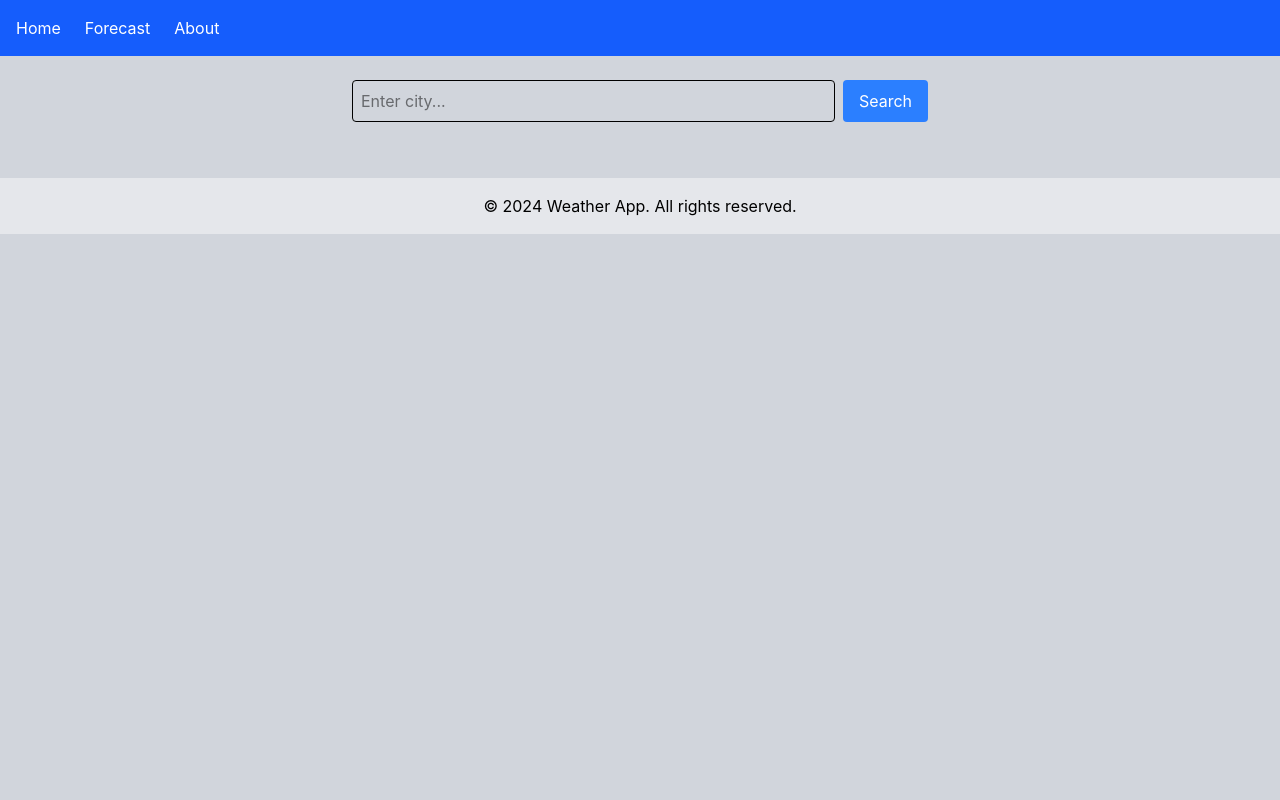
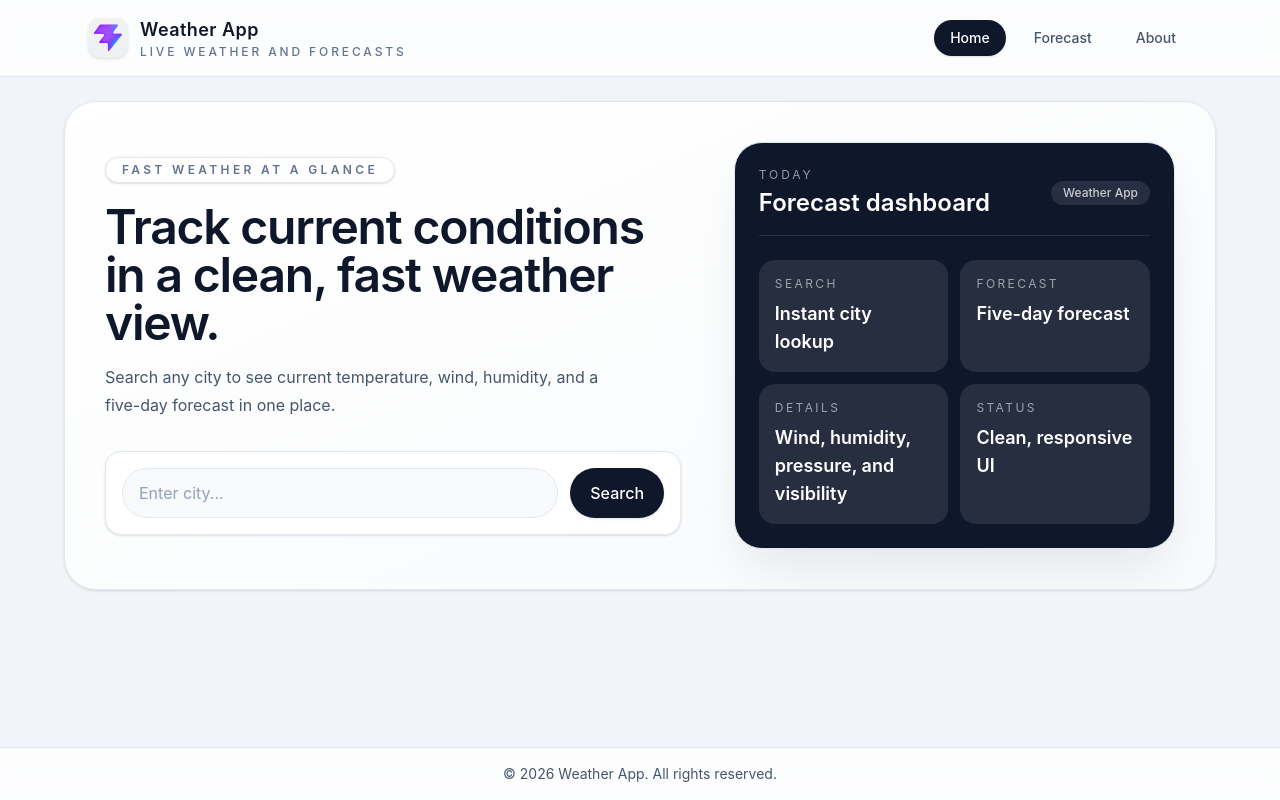
Before and after one commit to Abukiya/skye, a React (Vite) app: page / in a window 1280 px wide. Built offline with nearby package versions, Linux system fonts and the light colour scheme.

Commit message:
improved the overall ui ux

```diff
--- a/src/App.jsx
+++ b/src/App.jsx
@@ -8,22 +8,20 @@ import About from "./pages/About"
 function App() {
   return (
     <BrowserRouter>
-      <div className="min-h-screen bg-gray-300">
-
+      <div className="min-h-screen flex flex-col bg-slate-100 text-slate-900">
         <Navbar />
 
-        <div className="p-6">
+        <main className="flex-1 p-6">
           <Routes>
             <Route path="/" element={<Home />} />
             <Route path="/forecast" element={<Forecast />} />
             <Route path="/about" element={<About />} />
           </Routes>
-        </div>
+        </main>
 
-        <footer className="bg-gray-200 text-center p-4 mt-8">
-          &copy; 2024 Weather App. All rights reserved.
+        <footer className="mt-auto border-t border-slate-200 bg-white/80 px-6 py-4 text-center text-sm text-slate-600 backdrop-blur">
+          <p>&copy; 2026 Weather App. All rights reserved.</p>
         </footer>
-
       </div>
     </BrowserRouter>
   )
--- a/src/components/Loader.jsx
+++ b/src/components/Loader.jsx
@@ -1,9 +1,9 @@
 
 function Loader() {
   return (
-    <div className="flex items-center justify-center mt-4">
-      <div className="animate-spin  rounded-full h-8 w-8 border-t-2 border-b-2 border-gray-900"></div>
-      <span className="ml-2 text-gray-700">Loading...</span>
+    <div className="mt-6 flex items-center justify-center gap-3 text-slate-600">
+      <div className="h-8 w-8 animate-spin rounded-full border-2 border-slate-200 border-t-slate-900"></div>
+      <span className="text-sm font-medium">Loading...</span>
     </div>
   )
 }
--- a/src/components/Navbar.jsx
+++ b/src/components/Navbar.jsx
@@ -1,11 +1,46 @@
-import { Link } from "react-router-dom"
+import { Link, NavLink } from "react-router-dom"
 
 function Navbar() {
   return (
-    <nav className="bg-blue-600 text-white p-4 flex gap-6">
-      <Link to="/">Home</Link>
-      <Link to="/forecast">Forecast</Link>
-      <Link to="/about">About</Link>
+    <nav className="border-b border-slate-200 bg-white/80 backdrop-blur">
+      <div className="mx-auto flex max-w-6xl items-center justify-between px-6 py-4">
+        <Link to="/" className="flex items-center gap-3 text-slate-900">
+          <img src="/favicon.svg" alt="Weather App logo" className="h-10 w-10 rounded-xl bg-slate-900/5 p-1.5 shadow-sm" />
+          <span>
+            <span className="block text-lg font-semibold tracking-wide">Weather App</span>
+            <span className="block text-xs font-medium uppercase tracking-[0.24em] text-slate-500">
+              Live weather and forecasts
+            </span>
+          </span>
+        </Link>
+
+        <div className="flex items-center gap-3 text-sm font-medium text-slate-600">
+          <NavLink
+            to="/"
+            className={({ isActive }) =>
+              `rounded-full px-4 py-2 transition-all ${isActive ? "bg-slate-900 text-white shadow-sm" : "hover:bg-slate-100 hover:text-slate-900"}`
+            }
+          >
+            Home
+          </NavLink>
+          <NavLink
+            to="/forecast"
+            className={({ isActive }) =>
+              `rounded-full px-4 py-2 transition-all ${isActive ? "bg-slate-900 text-white shadow-sm" : "hover:bg-slate-100 hover:text-slate-900"}`
+            }
+          >
+            Forecast
+          </NavLink>
+          <NavLink
+            to="/about"
+            className={({ isActive }) =>
+              `rounded-full px-4 py-2 transition-all ${isActive ? "bg-slate-900 text-white shadow-sm" : "hover:bg-slate-100 hover:text-slate-900"}`
+            }
+          >
+            About
+          </NavLink>
+        </div>
+      </div>
     </nav>
   )
 }
--- a/src/components/SearchBar.jsx
+++ b/src/components/SearchBar.jsx
@@ -11,15 +11,15 @@ function SearchBar({ onSearch }) {
   }
 
   return (
-    <form onSubmit={handleSubmit} className="flex gap-2">
+    <form onSubmit={handleSubmit} className="flex flex-col gap-3 sm:flex-row">
       <input
-        className="border p-2 rounded w-full"
+        className="w-full rounded-full border border-slate-200 bg-slate-50 px-4 py-3 text-slate-900 outline-none transition placeholder:text-slate-400 focus:border-slate-400 focus:bg-white"
         placeholder="Enter city..."
         value={city}
         onChange={(e) => setCity(e.target.value)}
       />
 
-      <button className="bg-blue-500 text-white px-4 rounded">
+      <button className="rounded-full bg-slate-900 px-5 py-3 font-medium text-white shadow-sm transition-colors hover:bg-slate-800">
         Search
       </button>
     </form>
--- a/src/components/WeatherCard.jsx
+++ b/src/components/WeatherCard.jsx
@@ -9,15 +9,16 @@ function WeatherCard({ weather }) {
     })
 
   return (
-    <div className="mx-auto mt-6 w-full max-w-lg rounded-3xl border border-white/25 bg-white/10 p-6 shadow-2xl backdrop-blur-xl text-white">
+    <div className="mx-auto mt-8 w-full max-w-2xl overflow-hidden rounded-4xl border border-slate-200 bg-white shadow-sm">
+      <div className="bg-linear-to-br from-slate-900 to-slate-800 px-6 py-6 text-white sm:px-8">
         <div className="mb-4 text-center">
-        <h2 className="text-3xl font-extrabold tracking-tight">
+        <h2 className="text-3xl font-semibold tracking-tight">
           {weather.name}, {weather.sys.country}
         </h2>
         <p className="text-sm text-white/70 capitalize">{description}</p>
         </div>
 
-      <div className="flex items-center justify-center gap-4 pb-4">
+        <div className="flex items-center justify-center gap-4 pb-2">
           {iconCode && (
             <img
               className="h-20 w-20"
@@ -26,31 +27,33 @@ function WeatherCard({ weather }) {
             />
           )}
           <div className="text-center">
-          <p className="text-6xl font-black leading-none">{Math.round(weather.main.temp)}°C</p>
+            <p className="text-6xl font-semibold leading-none">{Math.round(weather.main.temp)}°C</p>
             <p className="text-sm text-white/70">Feels Like {Math.round(weather.main.feels_like)}°C</p>
           </div>
         </div>
+      </div>
 
-      <div className="grid grid-cols-2 gap-3 rounded-2xl bg-black/30 p-3 text-left text-sm">
-        <div className="rounded-xl bg-white/10 p-3">
-          <p className="text-xs uppercase text-white/70">Humidity</p>
-          <p className="text-lg font-semibold">{weather.main.humidity}%</p>
+      <div className="grid grid-cols-2 gap-3 p-6 text-left text-sm sm:p-8">
+        <div className="rounded-2xl bg-slate-50 p-4">
+          <p className="text-xs uppercase tracking-[0.2em] text-slate-500">Humidity</p>
+          <p className="text-lg font-semibold text-slate-900">{weather.main.humidity}%</p>
         </div>
-        <div className="rounded-xl bg-white/10 p-3">
-          <p className="text-xs uppercase text-white/70">Wind</p>
-          <p className="text-lg font-semibold">{weather.wind.speed} m/s</p>
+        <div className="rounded-2xl bg-slate-50 p-4">
+          <p className="text-xs uppercase tracking-[0.2em] text-slate-500">Wind</p>
+          <p className="text-lg font-semibold text-slate-900">{weather.wind.speed} m/s</p>
         </div>
-        <div className="rounded-xl bg-white/10 p-3">
-          <p className="text-xs uppercase text-white/70">Pressure</p>
-          <p className="text-lg font-semibold">{weather.main.pressure} hPa</p>
+        <div className="rounded-2xl bg-slate-50 p-4">
+          <p className="text-xs uppercase tracking-[0.2em] text-slate-500">Pressure</p>
+          <p className="text-lg font-semibold text-slate-900">{weather.main.pressure} hPa</p>
         </div>
-        <div className="rounded-xl bg-white/10 p-3">
-          <p className="text-xs uppercase text-white/70">Visibility</p>
-          <p className="text-lg font-semibold">{Math.round(weather.visibility / 1000)} km</p>
+        <div className="rounded-2xl bg-slate-50 p-4">
+          <p className="text-xs uppercase tracking-[0.2em] text-slate-500">Visibility</p>
+          <p className="text-lg font-semibold text-slate-900">{Math.round(weather.visibility / 1000)} km</p>
         </div>
       </div>
 
-      <div className="mt-4 rounded-2xl bg-black/30 p-3 text-left text-sm">
+      <div className="border-t border-slate-200 bg-slate-50 px-6 py-5 text-left text-sm text-slate-600 sm:px-8">
+        <div className="grid gap-2 sm:grid-cols-2">
           <p>High: {Math.round(weather.main.temp_max)}°C</p>
           <p>Low: {Math.round(weather.main.temp_min)}°C</p>
           <p>Cloudiness: {weather.clouds?.all ?? 0}%</p>
@@ -59,6 +62,7 @@ function WeatherCard({ weather }) {
           <p>Last Updated: {formatClock(weather.dt)}</p>
         </div>
       </div>
+    </div>
   )
 }
 
--- a/src/pages/About.jsx
+++ b/src/pages/About.jsx
@@ -1,12 +1,46 @@
 function About() {
   return (
-    <div>
-      <h1 className="text-2xl font-bold">
-        About This App
-      </h1>
-      <p className="mt-4">
-        This weather application was built using React, Vite and TailwindCSS.
-      </p>
+    <div className="mx-auto max-w-5xl">
+      <section className="overflow-hidden rounded-4xl border border-slate-200 bg-white shadow-sm">
+        <div className="bg-linear-to-br from-slate-900 to-slate-800 px-6 py-8 text-white sm:px-8 sm:py-10">
+          <p className="text-xs font-semibold uppercase tracking-[0.28em] text-white/55">About</p>
+          <h1 className="mt-3 text-3xl font-semibold tracking-tight sm:text-4xl">
+            Built for quick, clear weather checks
+          </h1>
+          <p className="mt-4 max-w-2xl text-sm leading-6 text-white/70">
+            This app keeps the weather experience focused: search a city, review the current conditions,
+            and jump straight to the five-day forecast without unnecessary clutter.
+          </p>
+        </div>
+
+        <div className="grid gap-6 px-6 py-6 sm:px-8 sm:py-8 lg:grid-cols-[1.2fr_0.8fr]">
+          <div className="space-y-4 text-slate-700">
+            <p className="text-base leading-7">
+              Weather App is a React and Vite project styled with TailwindCSS and powered by live weather data.
+              It is designed to feel lightweight, responsive, and easy to scan on desktop and mobile.
+            </p>
+            <p className="text-base leading-7">
+              The interface surfaces the important details first, including current temperature, wind, humidity,
+              pressure, visibility, and a clear five-day forecast for quick planning.
+            </p>
+          </div>
+
+          <div className="grid gap-3 sm:grid-cols-2 lg:grid-cols-1">
+            <div className="rounded-3xl border border-slate-200 bg-slate-50 p-5">
+              <p className="text-xs font-semibold uppercase tracking-[0.24em] text-slate-500">Stack</p>
+              <p className="mt-2 text-lg font-medium text-slate-900">React, Vite, TailwindCSS</p>
+            </div>
+            <div className="rounded-3xl border border-slate-200 bg-slate-50 p-5">
+              <p className="text-xs font-semibold uppercase tracking-[0.24em] text-slate-500">Data</p>
+              <p className="mt-2 text-lg font-medium text-slate-900">Live weather and forecast API</p>
+            </div>
+            <div className="rounded-3xl border border-slate-200 bg-slate-50 p-5">
+              <p className="text-xs font-semibold uppercase tracking-[0.24em] text-slate-500">Use case</p>
+              <p className="mt-2 text-lg font-medium text-slate-900">Quick checks for any city</p>
+            </div>
+          </div>
+        </div>
+      </section>
     </div>
   )
 }
--- a/src/pages/Forecast.jsx
+++ b/src/pages/Forecast.jsx
@@ -68,28 +68,46 @@ function Forecast() {
   const fiveDay = dailyForecast()
 
   return (
-    <div className="max-w-5xl mx-auto">
-      <h1 className="text-2xl font-bold">5 Day Forecast</h1>
-      {loading && <Loader />}
-      {error && <p className="text-red-500 mt-4">{error}</p>}
+    <div className="mx-auto max-w-6xl">
+      <section className="rounded-4xl border border-slate-200 bg-white shadow-sm">
+        <div className="border-b border-slate-200 bg-linear-to-br from-slate-900 to-slate-800 px-6 py-8 text-white sm:px-8">
+          <p className="text-xs font-semibold uppercase tracking-[0.28em] text-white/55">Five-day forecast</p>
+          <h1 className="mt-3 text-3xl font-semibold tracking-tight sm:text-4xl">Forecast overview</h1>
+          <p className="mt-3 max-w-2xl text-sm leading-6 text-white/70">
+            Review the next five days of temperature, humidity, wind, and conditions in a clear summary view.
+          </p>
+        </div>
 
+        <div className="px-6 py-6 sm:px-8 sm:py-8">
           {forecast?.city && (
-        <div className="mt-4 text-lg text-gray-800">
+            <div className="mb-6 rounded-3xl border border-slate-200 bg-slate-50 px-5 py-4 text-slate-700">
+              <p className="text-xs font-semibold uppercase tracking-[0.24em] text-slate-500">Current city</p>
+              <p className="mt-2 text-lg font-medium text-slate-900">
                 Forecast for {forecast.city.name}, {forecast.city.country}
+              </p>
             </div>
           )}
 
+          {!loading && !error && !forecast && (
+            <div className="rounded-3xl border border-dashed border-slate-200 bg-slate-50 px-6 py-10 text-center text-slate-600">
+              <p className="text-lg font-medium text-slate-900">No forecast loaded yet</p>
+              <p className="mt-2 text-sm">Search a city from the home page to see the five-day forecast here.</p>
+            </div>
+          )}
+
+          {loading && <Loader />}
+
+          {error && <p className="mt-4 text-sm font-medium text-red-500">{error}</p>}
+
           {fiveDay.length > 0 && (
-        <div className="mt-4 grid gap-4 sm:grid-cols-2 lg:grid-cols-5">
+            <div className="mt-6 grid gap-4 sm:grid-cols-2 lg:grid-cols-5">
               {fiveDay.map((day) => (
                 <ForecastCard key={day.date} day={day} />
               ))}
             </div>
           )}
-
-      {!loading && !error && !forecast && (
-        <p className="mt-4 text-gray-600">Start by searching a city above.</p>
-      )}
+        </div>
+      </section>
     </div>
   )
 }
--- a/src/pages/Home.jsx
+++ b/src/pages/Home.jsx
@@ -10,29 +10,75 @@ function Home() {
   const { weather, loading, error, searchWeather } = useWeather()
 
   return (
-    <div className="max-w-xl mx-auto">
+    <div className="mx-auto max-w-6xl">
+      <section className="overflow-hidden rounded-4xl border border-slate-200 bg-linear-to-br from-white to-slate-50 shadow-sm">
+        <div className="grid gap-8 px-6 py-8 lg:grid-cols-[1.15fr_0.85fr] lg:px-10 lg:py-10">
+          <div className="flex flex-col justify-center">
+            <span className="inline-flex w-fit items-center rounded-full border border-slate-200 bg-white px-4 py-1 text-xs font-semibold uppercase tracking-[0.28em] text-slate-500 shadow-sm">
+              Fast weather at a glance
+            </span>
+            <h1 className="mt-5 max-w-xl text-4xl font-semibold tracking-tight text-slate-900 sm:text-5xl">
+              Track current conditions in a clean, fast weather view.
+            </h1>
+            <p className="mt-4 max-w-lg text-base leading-7 text-slate-600">
+              Search any city to see current temperature, wind, humidity, and a five-day forecast in one place.
+            </p>
 
-      <SearchBar onSearch={searchWeather} />
+            <div className="mt-8 max-w-xl rounded-2xl border border-slate-200 bg-white p-4 shadow-sm">
+              <SearchBar onSearch={searchWeather} />
+              {error && <p className="mt-3 text-sm font-medium text-red-500">{error}</p>}
+            </div>
+          </div>
+
+          <div className="flex items-center justify-center">
+            <div className="w-full max-w-md rounded-[1.75rem] border border-slate-200 bg-slate-900 p-6 text-white shadow-2xl shadow-slate-900/10">
+              <div className="flex items-center justify-between border-b border-white/10 pb-4">
+                <div>
+                  <p className="text-xs uppercase tracking-[0.24em] text-white/55">Today</p>
+                  <p className="mt-1 text-2xl font-semibold">Forecast dashboard</p>
+                </div>
+                <div className="rounded-full bg-white/10 px-3 py-1 text-xs font-medium text-white/75">
+                  Weather App
+                </div>
+              </div>
+
+              <div className="mt-6 grid gap-3 sm:grid-cols-2">
+                <div className="rounded-2xl bg-white/10 p-4">
+                  <p className="text-xs uppercase tracking-[0.2em] text-white/55">Search</p>
+                  <p className="mt-2 text-lg font-semibold">Instant city lookup</p>
+                </div>
+                <div className="rounded-2xl bg-white/10 p-4">
+                  <p className="text-xs uppercase tracking-[0.2em] text-white/55">Forecast</p>
+                  <p className="mt-2 text-lg font-semibold">Five-day forecast</p>
+                </div>
+                <div className="rounded-2xl bg-white/10 p-4">
+                  <p className="text-xs uppercase tracking-[0.2em] text-white/55">Details</p>
+                  <p className="mt-2 text-lg font-semibold">Wind, humidity, pressure, and visibility</p>
+                </div>
+                <div className="rounded-2xl bg-white/10 p-4">
+                  <p className="text-xs uppercase tracking-[0.2em] text-white/55">Status</p>
+                  <p className="mt-2 text-lg font-semibold">Clean, responsive UI</p>
+                </div>
+              </div>
+            </div>
+          </div>
+        </div>
+      </section>
 
       {loading && <Loader />}
-
-      {error && (
-        <p className="text-red-500 mt-4">{error}</p>
-      )}
 
       {weather && <WeatherCard weather={weather} />}
 
       {weather && (
-        <div className="mt-5 text-center">
+        <div className="mt-6 text-center">
           <Link
             to={`/forecast?city=${encodeURIComponent(weather.name)}`}
-            className="inline-block rounded-lg bg-blue-600 px-5 py-2 text-white hover:bg-blue-700"
+            className="inline-flex items-center rounded-full bg-slate-900 px-6 py-3 text-sm font-medium text-white shadow-sm transition-colors hover:bg-slate-800"
           >
-            View 5-Day Forecast
+            View five-day forecast
           </Link>
         </div>
       )}
-
     </div>
   )
 }
```
Also changed, not shown: src/components/ForecastCard.jsx (+10 -10 lines). Lines whose indentation alone changed are shown as unchanged.
